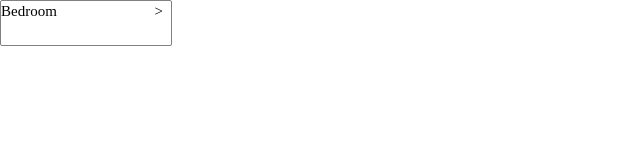
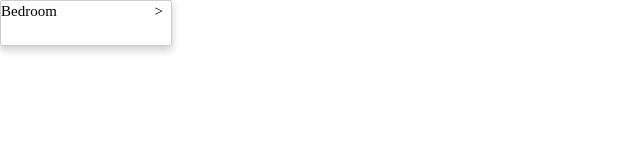
Before and after one commit to cesarhernar/dropDownMenu, a React app: page / in a window 1280 px wide. Shown: the top 160 px of the page, without its empty margins (0-640 px from the left). Built offline with nearby package versions, Linux system fonts and the light colour scheme.

Commit message:
feat: adds styling

```diff
--- a/package.json
+++ b/package.json
@@ -5,7 +5,7 @@
   "main": "index.js",
   "scripts": {
     "test": "echo \"Error: no test specified\" && exit 1",
-    "build": "webpack",
+    "build": "node_modules/.bin/webpack-dev-server",
     "start": "nodemon server/start"
   },
   "repository": {
--- a/src/css/style.css
+++ b/src/css/style.css
@@ -80,27 +80,26 @@ span{
 .linkContainer{
   width: 170px;
   padding-bottom: 4px;
-  border-right: 0.2px solid grey;;
-  border-left: 0.2px solid grey;;
+  border-right: 0.2px solid #ccc;
+  border-left: 0.2px solid #ccc;
   height: 40px;
   border-radius: 2px;
+}
 
-}
 .top{
-  border-top: 0.2px solid grey;;
+  border-top: 0.2px solid #ccc;
 }
 .bottom{
-  border-bottom: 0.2px solid grey;;
+  border-bottom: 0.2px solid #ccc;
+  box-shadow: 0 4px 8px 0 rgba(0, 0, 0, 0.2);
 }
 .linkContainerSingle{
   width: 170px;
   padding-bottom: 4px;
-  border-right: 0.2px solid grey;
-  border-left: 0.2px solid grey;
   height: 40px;
-  border-top: 0.2px solid grey;
-  border-bottom: 0.2px solid grey;
+  border: 0.2px solid #ccc;
   border-radius: 2px;
+  box-shadow: 0 4px 8px 0 rgba(0, 0, 0, 0.2)
 }
 
 .container{
```
